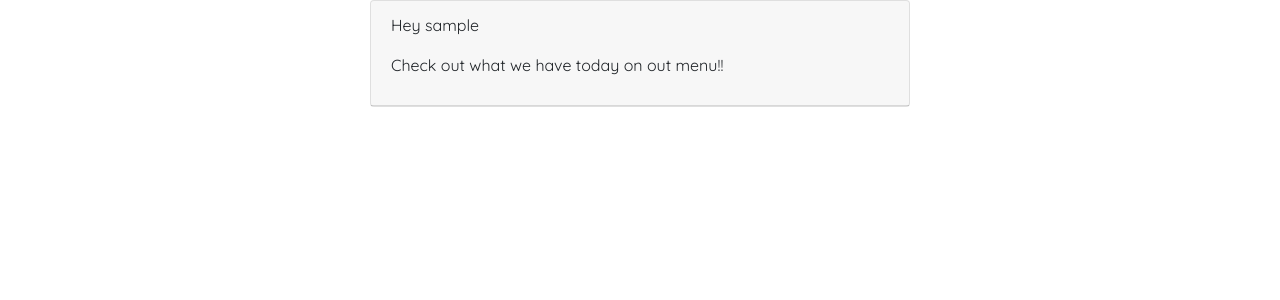
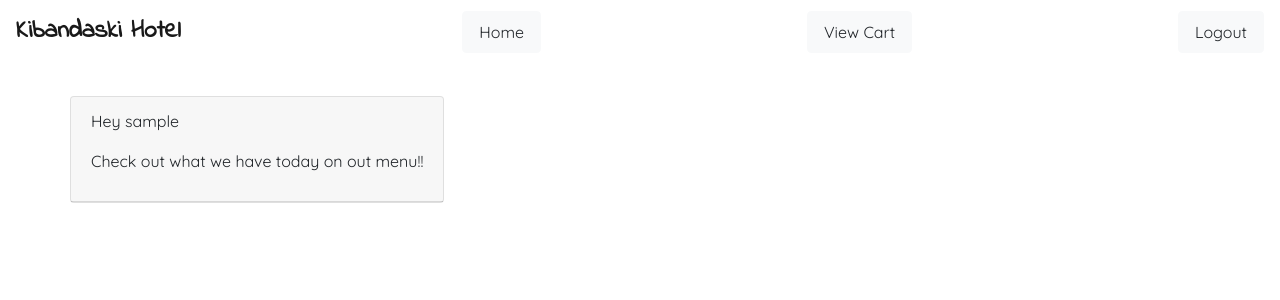
Before and after one commit to VickyMutai/kibandaski, a Django app: page / in a window 1280 px wide. Shown: the top 300 px of the page. Run offline with Django 3.2, Linux system fonts and the light colour scheme; the visitor is signed in with stand-in values (Sample User, id 1); data that the repository does not hold is empty; some libraries are stand-ins or nearby versions.

Commit message:
make page more attractive

```diff
--- a/cart/templates/cart/checkout.html
+++ b/cart/templates/cart/checkout.html
@@ -3,6 +3,7 @@
 {% load static %}
 {% block content %}
     <div class="container mt-5">
+        <div class="row mt-5"></div>
         <div class="row mt-5">
             <div class="col-lg-4 col-md-4 col-sm-1 col-xs-1"></div>
             <div class="col-lg-4 col-md-4 col-sm-10 col-xs-10">
@@ -31,7 +32,7 @@
                     <p style="padding-left:30px">Total: ksh. {{ cart.get_total_price }}</p>
                     <div class="card-footer">
                             <p>Thank you for coming today</p>
-                            <p>You were served by {{current_user.username}}</p>
+                            <p>You were served by {{current_user.username | title}}</p>
                     </div>
                 </div>
             </div>
--- a/cart/views.py
+++ b/cart/views.py
@@ -1,5 +1,6 @@
 from django.shortcuts import render,redirect,get_object_or_404
 from django.views.decorators.http import require_POST
+from django.contrib.auth.decorators import login_required
 from food.models import Food
 from .cart import cart
 from .forms import CartAddProductForm
@@ -23,6 +24,7 @@ def cart_remove(request, food_id):
     Cart.remove(food)
     return redirect('cart:cart_detail')
 
+@login_required(login_url='/accounts/login/')
 def cart_detail(request):
     Cart = cart(request)
     for item in Cart:
@@ -32,6 +34,7 @@ def cart_detail(request):
     return render(request, 'cart/detail.html',{'cart':Cart,
                                                })
 
+@login_required(login_url='/accounts/login/')
 def checkout(request):
     Cart = cart(request)
     current_user = request.user
--- a/food/templates/base.html
+++ b/food/templates/base.html
@@ -12,6 +12,7 @@
     {% endblock %}
 </head>
 <body>
+    {% include 'navbar.html' %}
     {% block content %}
     {% endblock %}
     {% block scripts %}
--- a/food/templates/index.html
+++ b/food/templates/index.html
@@ -3,24 +3,26 @@
 {% load static %}
 {% block content %}
 {{block.super}}
-<div class="container">
-    <div class="row">
-        <div class="col-md-3 col-lg-3 col-sm-3 col-xs-3"></div>
-        <div class="col-md-6 col-lg-6 col-sm-6 col-xs-6">
-        <div class="card card-default">
+<div class="container mt-5">
+    <div class="row mt-5">
+        <div class="card card-default mt-5">
         <div class="card-header">
         <p>Hey {{current_user.username}}</p>
         <p>Check out what we have today on out menu!!</p>
         </div>
         </div>
+    </div>
+    <div class="row mt-5">
         {% for foodie in Food %}
             {% if foodie.image_url %}
-                <img src="{{foodie.image_url}}" alt="" class="img-fluid">
-                <p><a href="{% url 'food' foodie.id%}">{{foodie.name}}</a></p>
-            {% endif %}
+            <div class="col-lg-4 col-md-4 col-sm-4 col-xs-4">
+                <img src="{{foodie.image_url}}" alt="" class="img-fluid" style="height:100%;width:80%;">
+                <p style="padding-left:5px"><a href="{% url 'food' foodie.id%}">{{foodie.name}}</a></p>
+            </div>
+                {% endif %}
         {% endfor %}
         </div>
-        <div class="col-md-3 col-lg-3 col-sm-3 col-xs-3"></div>
+        </div>
     </div>
     <div class="row">
     </div>
--- a/food/templates/navbar.html
+++ b/food/templates/navbar.html
@@ -0,0 +1,12 @@
+{% load bootstrap4 %}
+<link href="https://fonts.googleapis.com/css?family=Indie+Flower|Montserrat" rel="stylesheet">
+<nav class="navbar navbar-light fixed-top">
+        <a class="navbar-brand" href="/" style="font-size:25px;font-family: 'Indie Flower', cursive;"><b>Kibandaski Hotel</b></a>
+        {% if user.is_authenticated %}
+        <a class="nav-item nav-link btn btn-light" href="/">Home</a>
+        <a href="{% url 'cart:cart_detail' %}" class="nav-item nav-link btn btn-light">View Cart</a>
+        <a href="/logout" class="nav-item nav-link btn btn-light">Logout</a>
+        {% else %}
+        <a class="nav-item nav-link active btn btn-light" href="{% url 'auth_login' %}">LogIn</a>
+        {% endif %}
+</nav>
--- a/food/templates/registration/login.html
+++ b/food/templates/registration/login.html
@@ -2,8 +2,9 @@
 {% load bootstrap4 %}
 {% load static %}
 {% block content %}
-    <div class="container">
-        <div class="row">
+    <div class="container mt-5">
+        <div class="row mt-5"></div>
+        <div class="row mt-5">
             <div class="col-md-4"></div>
             <div class="col-md-4">
                 {% if form.errors %}
@@ -20,6 +21,7 @@
                             </div>
                             <input type="hidden" name="next" value="/">
                         </form>
+                        <p>Are you new here? <a href="/accounts/register/">Create Account</a></p>
                     </div>
                 </div>
             </div>
--- a/food/templates/registration/registration_form.html
+++ b/food/templates/registration/registration_form.html
@@ -2,8 +2,9 @@
 {% load bootstrap4 %}
 {% load static %}
 {% block content %}
-<div class="container">
-    <div class="row">
+<div class="container mt-5">
+    <div class="row mt-5"></div>
+    <div class="row mt-5">
         <div class="col-md-4"></div>
         <div class="col-md-4">
             {% if form.errors %}
@@ -22,6 +23,7 @@
                         </div>
                         <input type="hidden" name="next" value="/">
                     </form>
+                    <p>Already have an account? <a href="/accounts/login/">Login here</a></p>
                 </div>
             </div>
         </div>
--- a/food/views.py
+++ b/food/views.py
@@ -1,9 +1,11 @@
 from django.shortcuts import render,redirect
 from django.http import HttpResponse,Http404
+from django.contrib.auth.decorators import login_required
 from .models import Food,Category
 from cart.forms import CartAddProductForm
 
 # Create your views here.
+@login_required(login_url='/accounts/login/')
 def index(request):
     test = 'Working!!'
     current_user = request.user
@@ -12,6 +14,7 @@ def index(request):
                                         "current_user":current_user,
                                         "Food":food})
 
+@login_required(login_url='/accounts/login/')
 def food(request,food_id):
     try:
         food = Food.objects.get(id=food_id)
```
Also changed, not shown: cart/templates/cart/detail.html (+12 -4 lines), food/templates/food/food.html (+6 -4 lines).
